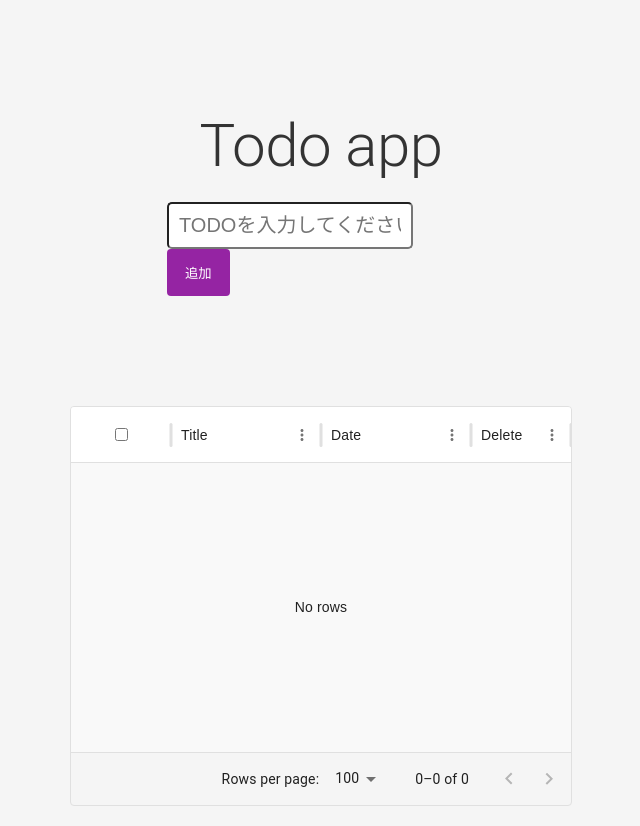
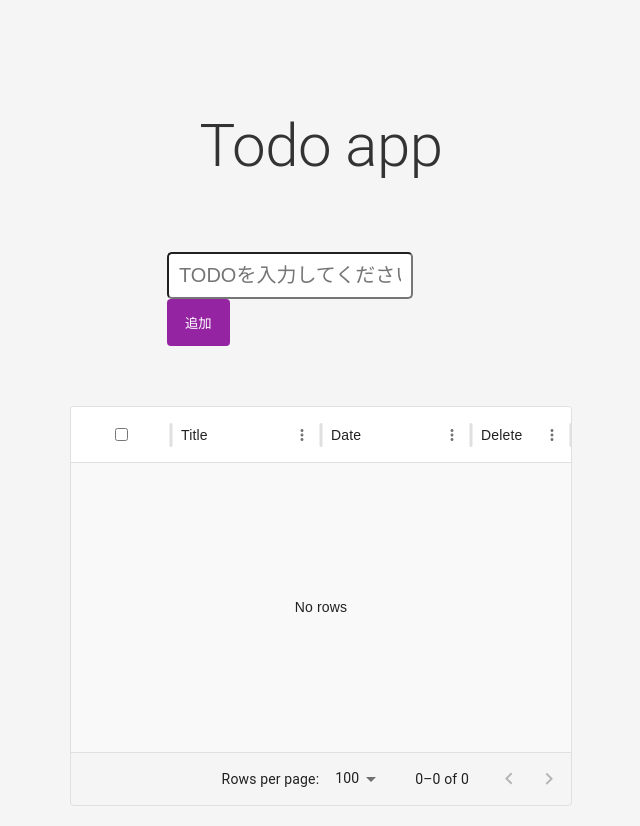
Before and after one commit to abcd9999971/react-practice5, a Next.js app: page / in a window 1280 px wide. Shown: the whole page, without its empty margins (319-959 px from the left). Built offline with nearby package versions, Linux system fonts and the light colour scheme.

Commit message:
🚿styleフォルダの削除

```diff
--- a/src/components/TodoAddForm.tsx
+++ b/src/components/TodoAddForm.tsx
@@ -21,7 +21,9 @@ export const TodoAddForm = ({ onSubmit, errors,register }: TodoAddFormProps) =>
       fontSize: '20px',
       alignItems: 'center'
       }}>
-
+      <Box sx={{ width: '80%', height: '40px', marginTop: '10px' }}>
+        {errors.title && (<Alert severity="warning">未入力</Alert>)}
+      </Box>
       <form onSubmit={onSubmit}>
         <input
           style={{
@@ -35,9 +37,7 @@ export const TodoAddForm = ({ onSubmit, errors,register }: TodoAddFormProps) =>
         <button type="submit" >追加</button>
       </form>
 
-        <Box sx={{ width: '80%', height: '40px', marginTop: '10px' }}>
-        {errors.title && (<Alert severity="warning">未入力</Alert>)}
-        </Box>
+
     </Box>
   );
 };
--- a/src/components/TodoApp.tsx
+++ b/src/components/TodoApp.tsx
@@ -17,13 +17,11 @@ export const TodoApp = () => {
   const [deleteIds, setDeleteIds] = useState<number[]>([]);
   const [DialogComponent, setDialogComponent] = React.useState<DeleteDialogProps | undefined>()
 
-
   const handleAddTodo = (data:TodoStyle) => {
       setTodos((prevTodos) => [...prevTodos, data]);
     };
 
   const handleDelete = (ids:number[]) => {
-    // if deleteIds is empty, show an alert
   setTodos((prevTodos) => prevTodos.filter((todo) => !ids.includes(todo.id)));
   };
 
```
Also changed, not shown: 1 other file (tests, documents, lock files or other folders).
